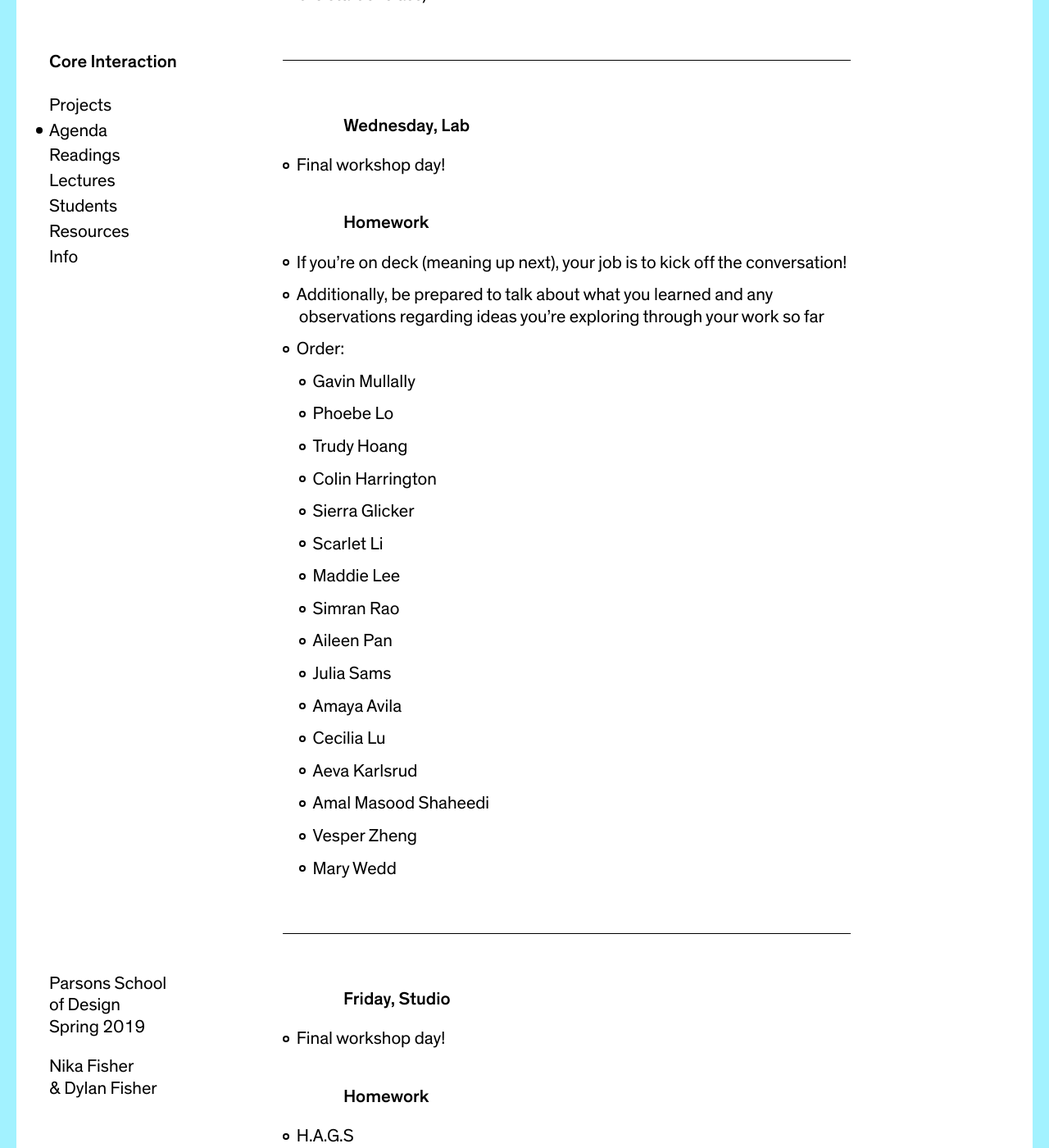
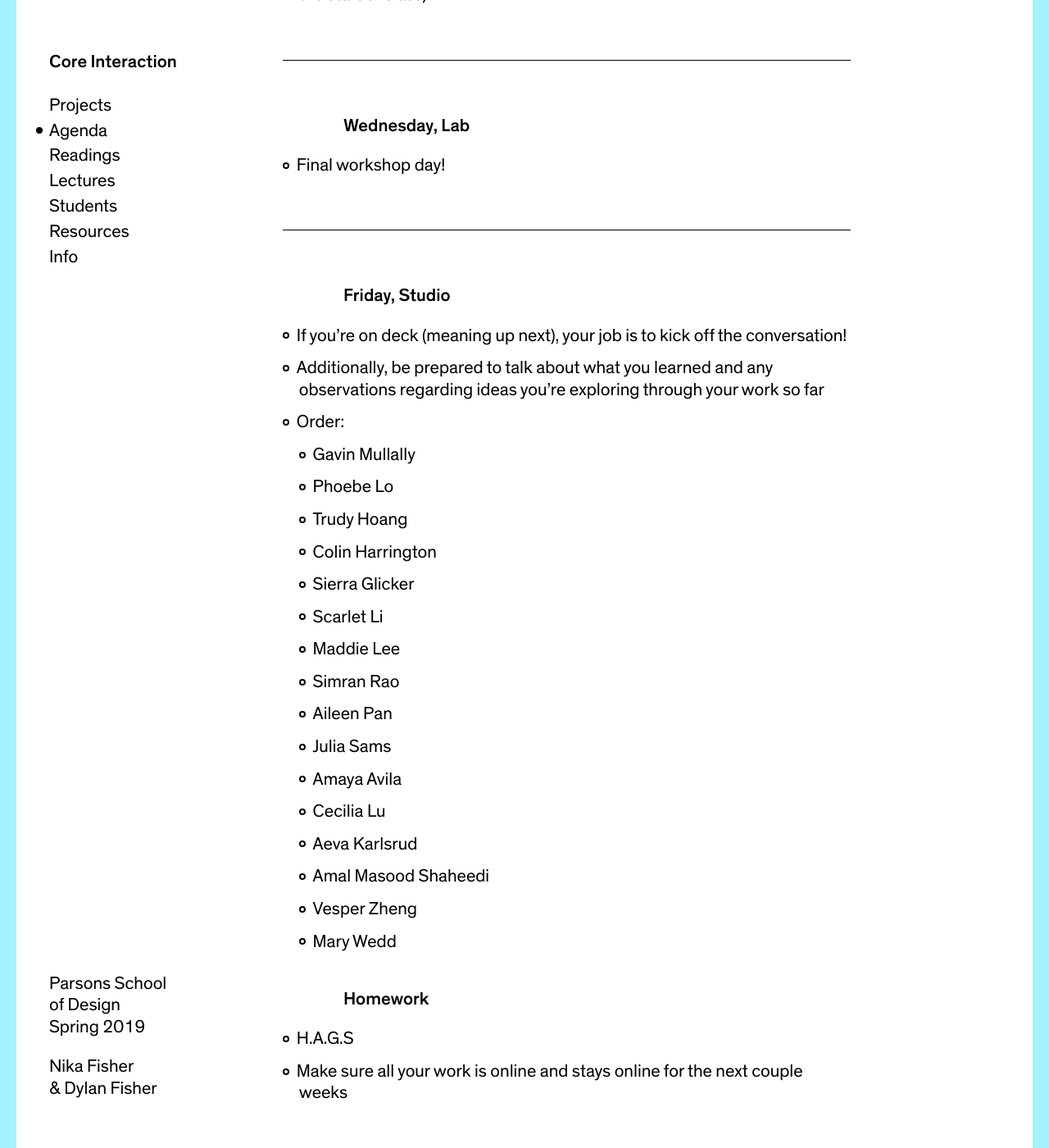
Before and after one commit to dylanfisher/ci19, a Jekyll site: the page built from _agendas/week-15.md, in a window 1280 px wide and 1400 px high, scrolled down 468 px. Shown: the whole window at 82% size. Built offline with Jekyll 4.4.1, drawn with Linux system fonts in a browser that asks for light colours.

Commit message:
Fix the weird formatting

```diff
--- a/_agendas/week-15.md
+++ b/_agendas/week-15.md
@@ -19,7 +19,10 @@ date_range:       5/07 – 5/10
 
 - Final workshop day!
 
-### Homework
+---
+
+### Friday, Studio
+
 - If you&rsquo;re on deck (meaning up next), your job is to kick off the conversation!
 - Additionally, be prepared to talk about what you learned and any observations regarding ideas you&rsquo;re exploring through your work so far
 - Order:
@@ -40,11 +43,6 @@ date_range:       5/07 – 5/10
   - Vesper Zheng
   - Mary Wedd
 
----
-
-### Friday, Studio
-
-- Final workshop day!
 
 ### Homework
 
```
